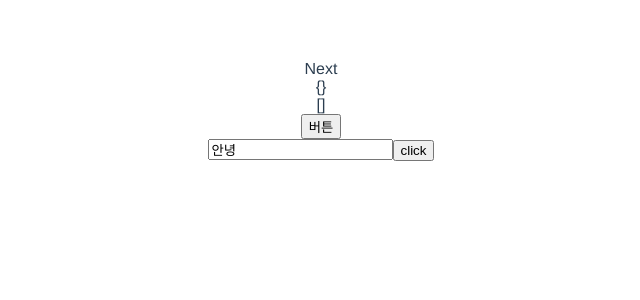
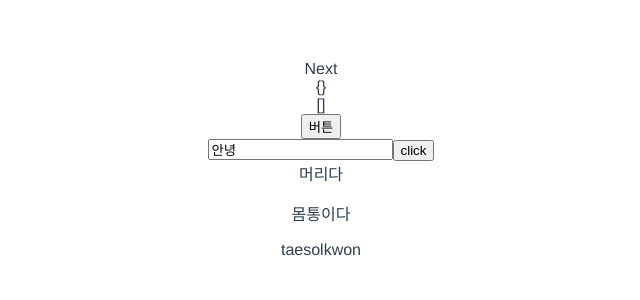
Before and after one commit to Wanderlust-sol/vue-practice, a Vue app: page /next in a window 1280 px wide. Shown: the top 300 px of the page, without its empty margins (319-959 px from the left). Built offline with nearby package versions, Linux system fonts and the light colour scheme.

Commit message:
vue slot 사용해보기

```diff
--- /dev/null
+++ b/src/components/SlotWrapper.vue
@@ -0,0 +1,27 @@
+<template>
+  <div>
+    <slot name="header"></slot>
+    <slot></slot>
+    <slot name="footer" v-bind:user="user"></slot>
+    <slot name="other" v-bind:user="user"></slot>
+  </div>
+</template>
+
+<script>
+export default {
+  data() {
+    return {
+      user: {
+        firstName: "taesol",
+        lastName: "kwon"
+      }
+    };
+  },
+  create() {
+    console.log(this.user);
+  }
+};
+</script>
+
+<style scoped>
+</style>
--- a/src/pages/Next.vue
+++ b/src/pages/Next.vue
@@ -6,14 +6,21 @@
     <button @click="getMembers">버튼</button>
     <!-- <div>{{text}}</div> -->
     <ComputedSetter :text="'안녕'"></ComputedSetter>
+    <SlotWrapper>
+      <template #header>머리다</template>
+      <p>몸통이다</p>
+      <template v-slot:footer="slotProps">{{slotProps.user.firstName}}</template>
+      <template v-slot:other="{user}">{{user.lastName}}</template>
+    </SlotWrapper>
   </div>
 </template>
 
 <script>
 import ComputedSetter from "@/components/ComputedSetter";
+import SlotWrapper from "@/components/SlotWrapper";
 
 export default {
-  components: { ComputedSetter },
+  components: { ComputedSetter, SlotWrapper },
   data() {
     return {
       members: {},
@@ -38,7 +45,7 @@ export default {
     }
   },
   created() {
-    console.log(this.members);
+    //console.log(this.members);
   }
 };
 </script>
```
